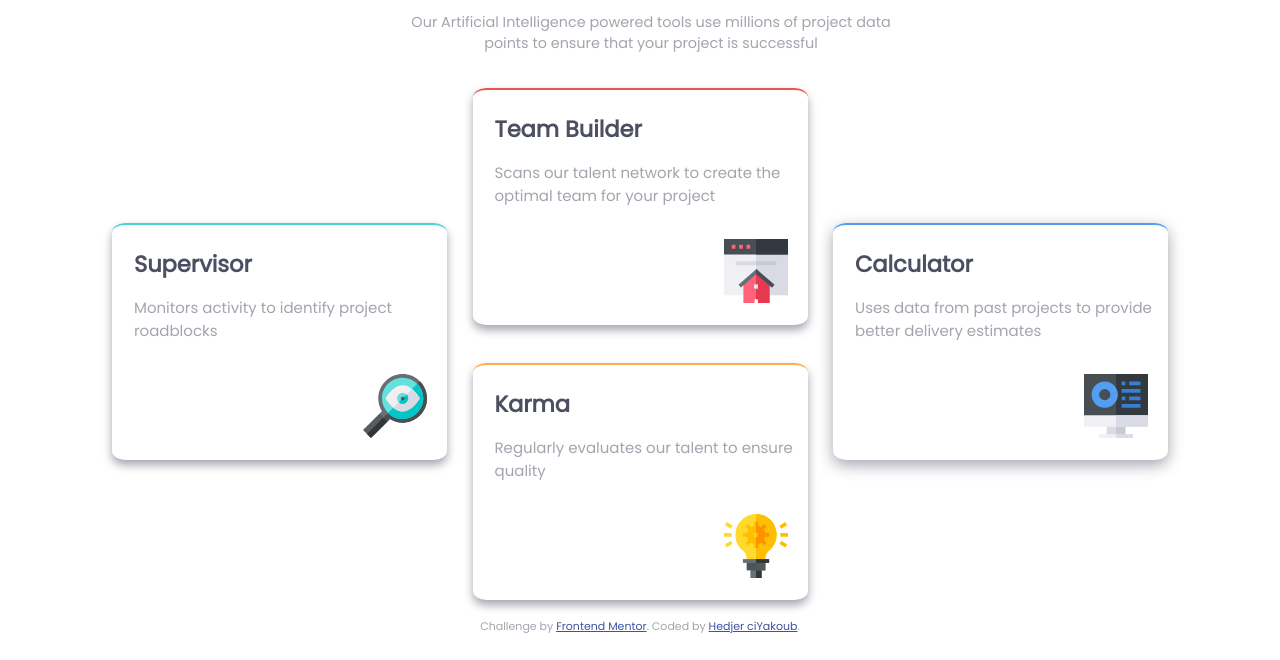
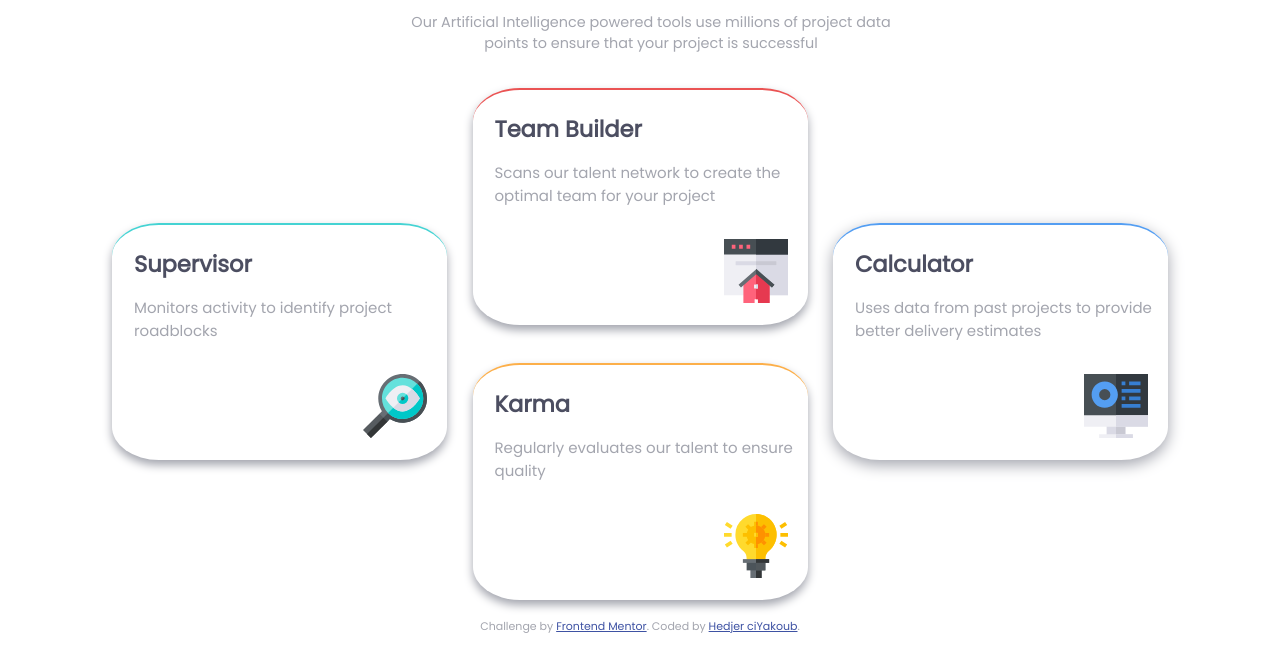
Before and after one commit to yaakoubox/four-card-feature-section-master, a plain HTML site: page index.html in a window 1280 px wide. Shown: the part 140-800 px from the top of the page. Drawn offline with Linux system fonts and the light colour scheme.

Commit message:
Update styles.css

```diff
--- a/css/styles.css
+++ b/css/styles.css
@@ -61,7 +61,7 @@ body{
 
 }
 div{
-  border-radius: 4%;
+  border-radius: 14%;
 }
 img{
   position: relative;
```
